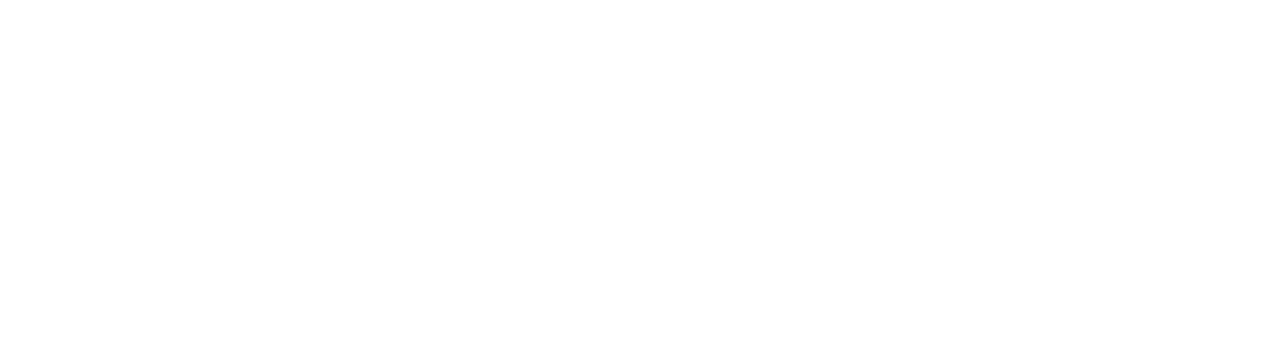
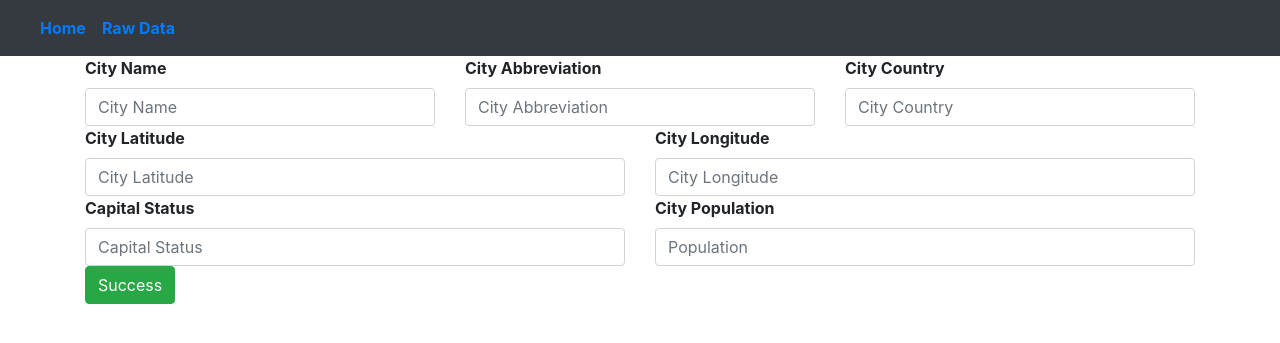
Before and after one commit to kb8njit/WebAppHW, a Flask app: page /cities/new in a window 1280 px wide. Before the commit the part shown is empty. Shown: the top 343 px of the page. Run offline with Flask 2, Linux system fonts and the light colour scheme; some libraries are stand-ins or nearby versions.

Commit message:
Task: Added code to html files

```diff
--- a/app/templates/new.html
+++ b/app/templates/new.html
@@ -0,0 +1,46 @@
+{% extends "layout.html" %}
+{% block content %}
+<form action="/cities/new" method="POST">
+    <div class="row">
+        <div class="col">
+            <label for="fldName">City Name</label>
+            <input id="fldName" type="text" class="form-control" placeholder="City Name" name="fldName">
+        </div>
+        <div class="col">
+            <label for="fldAbbreviation">City Abbreviation</label>
+            <input id="fldAbbreviation" t ype="text" class="form-control" placeholder="City Abbreviation"
+                   name="fldAbbreviation">
+        </div>
+        <div class="col">
+            <label for="fldCountry">City Country</label>
+            <input id="fldCountry" type="text" class="form-control" placeholder="City Country" name="fldCountry">
+        </div>
+    </div>
+
+    <div class="row">
+        <div class="col">
+            <label for="fldLat">City Latitude</label>
+            <input id="fldLat" type="text" class="form-control" placeholder="City Latitude" name="fldLat">
+        </div>
+        <div class="col">
+            <label for="fldlong">City Longitude</label>
+            <input id="fldlong" type="text" class="form-control" placeholder="City Longitude" name="fldLong">
+        </div>
+    </div>
+    <div class="row">
+        <div class="col">
+            <label for="fldCapitalStatus">Capital Status</label>
+
+            <input id="fldCapitalStatus" type="text" class="form-control" placeholder="Capital Status "
+                   name="fldCapitalStatus">
+        </div>
+        <div class="col">
+            <label for="fldPopulation">City Population</label>
+            <input id="fldPopulation" type="text" class="form-control" placeholder="Population" name="fldPopulation">
+        </div>
+    </div>
+    <button type="submit" class="btn btn-success">Success</button>
+
+</form>
+
+{% endblock %}
```
Also changed, not shown: app/templates/edit.html (+45 -0 lines), app/templates/view.html (+15 -39 lines).
